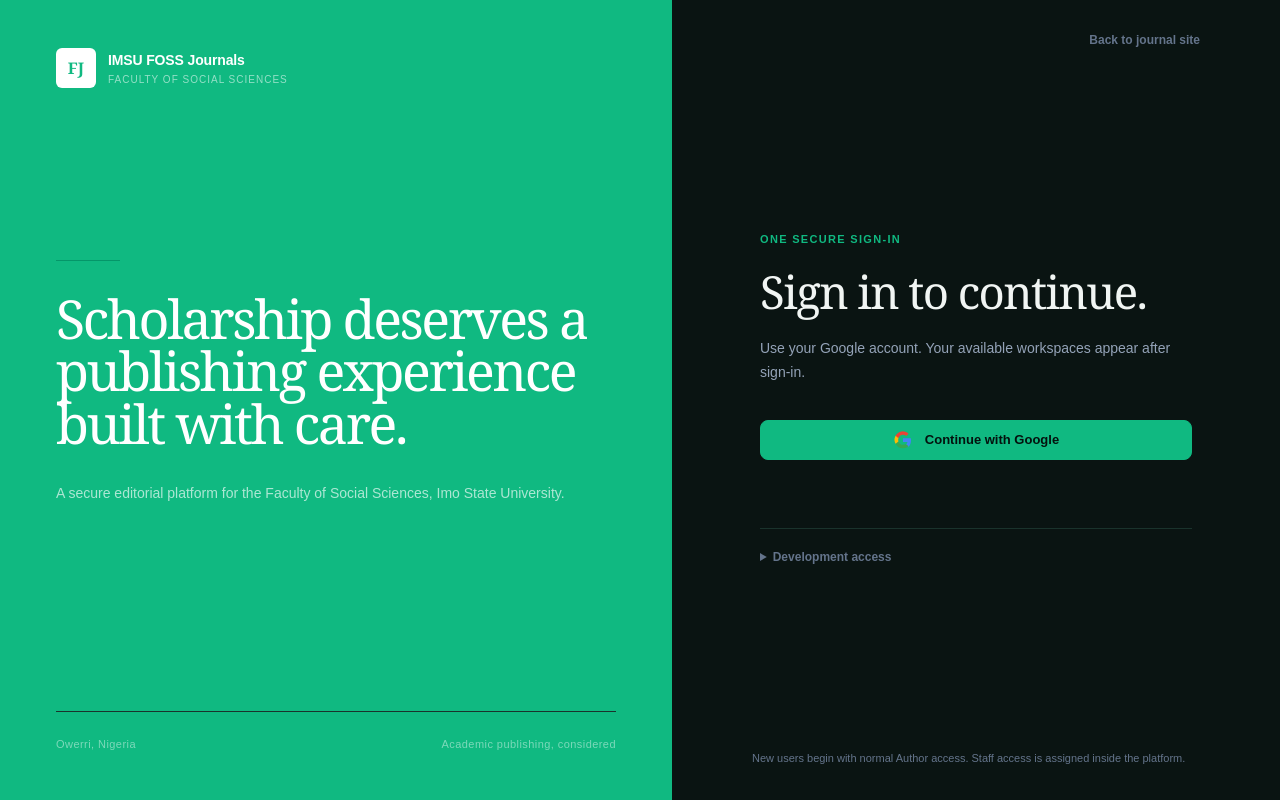
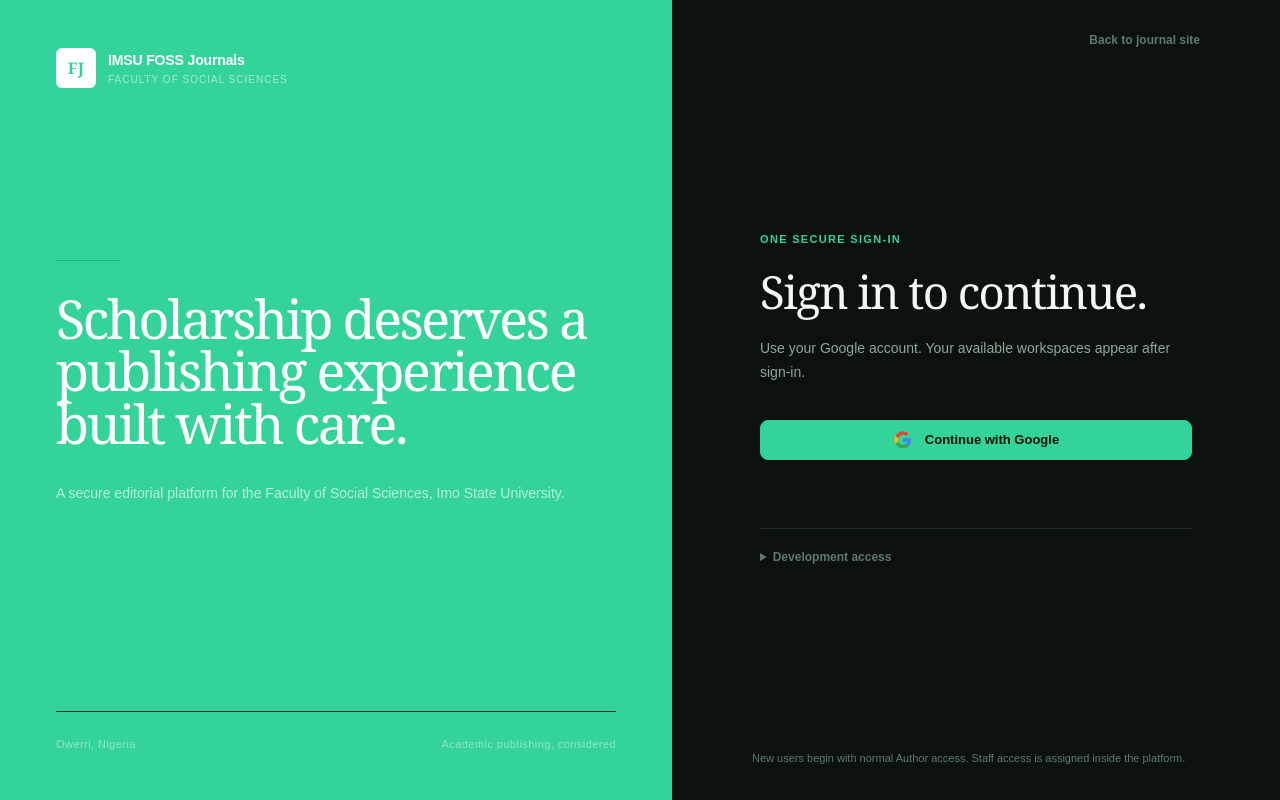
Before and after one commit to imsufossadmin-prog/imsu-foss-journals, a Next.js app: page /login in a window 1280 px wide. Built offline with nearby package versions, Linux system fonts and the light colour scheme; no server answers; a web font is replaced by a local one.

Commit message:
feat: complete Phase 6 Super Admin Operating Center redesign

```diff
--- a/app/admin/access/page.tsx
+++ b/app/admin/access/page.tsx
@@ -2,7 +2,6 @@ import { AuthenticatedShell } from "@/components/app/authenticated-shell";
 import {
   PlatformRoleManager,
   RoleManagementNotice,
-  UserSearch,
 } from "@/components/admin/role-management";
 import { requireGlobalRole } from "@/lib/auth/authorization";
 import {
@@ -50,7 +49,6 @@ export default async function PlatformAccessPage({
             Users sign in with Google first. Search their Google email, then
             assign only the access they need.
           </p>
-          <UserSearch query={q} />
           <RoleManagementNotice notice={notice} error={error} />
         </header>
         <PlatformRoleManager
--- a/app/globals.css
+++ b/app/globals.css
@@ -1,48 +1,55 @@
 @import "tailwindcss";
 
 :root {
-  --background: #0a1412;
-  --app-background: #0a1412;
-  --foreground: #f1f5f3;
-  --surface: #0e1c19;
-  --surface-raised: #122420;
-  --surface-strong: #172d28;
-  --muted: #94a3b8;
-  --subtle: #64748b;
-  --border: #1a332c;
-  --border-strong: #254a3f;
-  --accent: #10b981;
-  --accent-secondary: #059669;
-  --accent-soft: rgba(16, 185, 129, 0.12);
+  --background: #0a110e;
+  --app-background: #0a110e;
+  --foreground: #f2f7f4;
+  --surface: #0f1a14;
+  --surface-raised: #0f1a14;
+  --surface-strong: #16241c;
+  --muted: #8ea89a;
+  --subtle: #5f7a6d;
+  --border: #1c3025;
+  --border-strong: #2a4737;
+  --accent: #34d399;
+  --accent-secondary: #10b981;
+  --accent-soft: rgba(52, 211, 153, 0.12);
   --focus: #34d399;
   --danger: #f87171;
   --danger-border: #7f1d1d;
   --danger-surface: #450a0a;
+  --accent-gold: #eab308;
+  --page-glow: rgba(52, 211, 153, 0.12);
   --radius-sm: 0.375rem;
   --radius-md: 0.5rem;
   --radius-lg: 0.75rem;
   --shadow-menu: 0 20px 40px rgb(0 0 0 / 0.6);
+  --shadow-card:
+    0 0 0 1px rgba(52, 211, 153, 0.06), 0 16px 34px rgba(2, 8, 5, 0.55);
 }
 
 html[data-theme="light"] {
-  --background: #f8faf9;
-  --app-background: #f1f5f3;
-  --foreground: #0f172a;
+  --background: #f7f7f5;
+  --app-background: #f7f7f5;
+  --foreground: #121814;
   --surface: #ffffff;
   --surface-raised: #ffffff;
-  --surface-strong: #e2e8f0;
-  --muted: #475569;
-  --subtle: #64748b;
-  --border: #cbd5e1;
-  --border-strong: #94a3b8;
-  --accent: #059669;
-  --accent-secondary: #047857;
-  --accent-soft: rgba(5, 150, 105, 0.1);
-  --focus: #10b981;
+  --surface-strong: #f0f4f1;
+  --muted: #64746c;
+  --subtle: #8ea89a;
+  --border: #e2e8e4;
+  --border-strong: #c2d0c7;
+  --accent: #107a4c;
+  --accent-secondary: #0d633e;
+  --accent-soft: rgba(16, 122, 76, 0.1);
+  --focus: #107a4c;
   --danger: #dc2626;
   --danger-border: #fca5a5;
   --danger-surface: #fef2f2;
+  --accent-gold: #d97706;
+  --page-glow: rgba(16, 122, 76, 0.04);
   --shadow-menu: 0 10px 30px rgb(0 0 0 / 0.08);
+  --shadow-card: 0 1px 3px rgba(0, 0, 0, 0.05), 0 1px 2px rgba(0, 0, 0, 0.06);
 }
 
 @theme inline {
--- a/app/workspaces/page.tsx
+++ b/app/workspaces/page.tsx
@@ -9,6 +9,11 @@ import {
 
 export default async function WorkspacesPage() {
   const user = await requireAuthenticatedUser();
+
+  if (user.globalRoles.some(({ role }) => role === "SUPER_ADMIN")) {
+    redirect("/admin");
+  }
+
   const workspaces = getAvailableWorkspaces(user);
 
   if (workspaces.length < 2) redirect(getPostLoginDestination(user));
--- a/components/admin/role-management.tsx
+++ b/components/admin/role-management.tsx
@@ -144,7 +144,8 @@ export function PlatformRoleManager({
           No users matched &quot;{searchFilter}&quot;.
         </p>
       ) : (
-        <div className="mt-6 space-y-4">
+        <div className="mt-6 rounded-[var(--radius-lg)] border border-[color:var(--color-border)] bg-[color:var(--color-surface-raised)] p-1">
+          <ul className="divide-y divide-[color:var(--color-border)]/70">
             {filteredUsers.map((user) => {
               const staffRoles = [
                 ...user.globalRoles.flatMap(({ role }) =>
@@ -166,10 +167,7 @@ export function PlatformRoleManager({
               ];
 
               return (
-              <section
-                key={user.id}
-                className="rounded-[var(--radius-lg)] border border-[color:var(--color-border)] bg-[color:var(--color-surface-raised)] p-4 sm:p-5"
-              >
+                <li key={user.id} className="p-4 sm:p-5">
                   <div className="flex flex-col gap-4 sm:flex-row sm:items-center sm:justify-between">
                     <UserIdentity user={user} />
 
@@ -211,7 +209,7 @@ export function PlatformRoleManager({
                           </div>
                         ))
                       ) : (
-                      <span className="text-xs text-[color:var(--color-subtle)]">
+                        <span className="rounded-full bg-[color:var(--color-surface-strong)] px-2.5 py-0.5 text-xs font-medium text-[color:var(--color-muted)]">
                           Author
                         </span>
                       )}
@@ -221,14 +219,14 @@ export function PlatformRoleManager({
                   {/* Role Assignment Form */}
                   <form
                     action={assignAction}
-                  className="mt-4 flex flex-col gap-3 border-t border-[color:var(--color-border)] pt-4 sm:flex-row sm:items-end"
+                    className="mt-4 flex flex-col gap-3 border-t border-[color:var(--color-border)]/60 pt-3.5 sm:flex-row sm:items-end"
                   >
                     <input type="hidden" name="targetUserId" value={user.id} />
-                  <label className="text-xs font-semibold text-[color:var(--color-subtle)] sm:w-48">
+                    <label className="text-xs font-medium text-[color:var(--color-muted)] sm:w-44">
                       Role
                       <select
                         name="role"
-                      className="app-field mt-1"
+                        className="app-field mt-1 text-xs"
                         required
                         defaultValue="EDITOR"
                       >
@@ -237,14 +235,16 @@ export function PlatformRoleManager({
                         <option value="SUPER_ADMIN">Super Admin</option>
                       </select>
                     </label>
-                  <label className="text-xs font-semibold text-[color:var(--color-subtle)] sm:flex-1">
+                    <label className="text-xs font-medium text-[color:var(--color-muted)] sm:flex-1">
                       Department / Journal
                       <select
                         name="journalId"
-                      className="app-field mt-1"
+                        className="app-field mt-1 text-xs"
                         defaultValue=""
                       >
-                      <option value="">No department — Super Admin only</option>
+                        <option value="">
+                          No department — Super Admin only
+                        </option>
                         {journals.map((journal) => (
                           <option key={journal.id} value={journal.id}>
                             {journal.department.name} · {journal.name}
@@ -252,13 +252,17 @@ export function PlatformRoleManager({
                         ))}
                       </select>
                     </label>
-                  <button type="submit" className="button-primary shrink-0">
+                    <button
+                      type="submit"
+                      className="button-primary shrink-0 text-xs"
+                    >
                       Assign role
                     </button>
                   </form>
-              </section>
+                </li>
               );
             })}
+          </ul>
         </div>
       )}
     </div>
--- a/lib/auth/workspaces.ts
+++ b/lib/auth/workspaces.ts
@@ -115,6 +115,11 @@ export function getPostLoginDestination(
       ? canonicalSubmissionEntryPath
       : "/unauthorized?reason=author";
   }
+
+  if (subject.globalRoles.some(({ role }) => role === "SUPER_ADMIN")) {
+    return "/admin";
+  }
+
   const workspaces = getAvailableWorkspaces(subject);
 
   if (workspaces.length === 0) return "/unauthorized?reason=workspace";
```
Also changed, not shown: components/admin/super-admin-dashboard.tsx (+24 -15 lines), components/app/theme-toggle.tsx (+12 -2 lines), 3 other files (tests, documents, lock files or other folders). Lines whose indentation alone changed are shown as unchanged.
